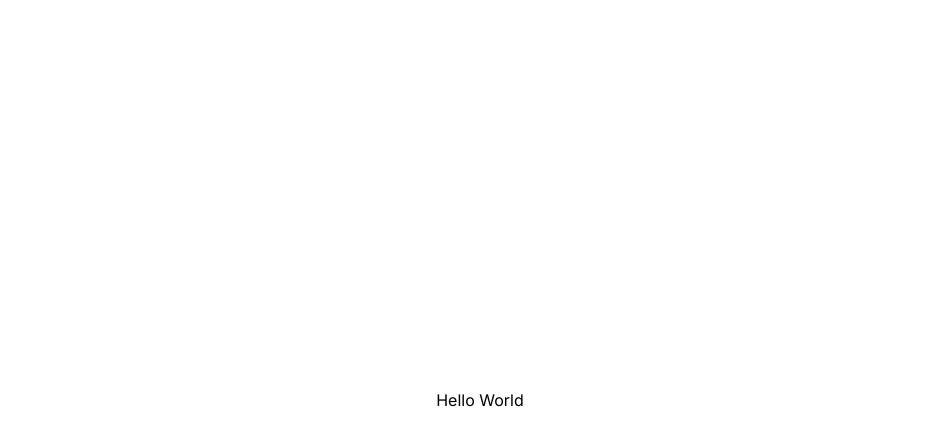
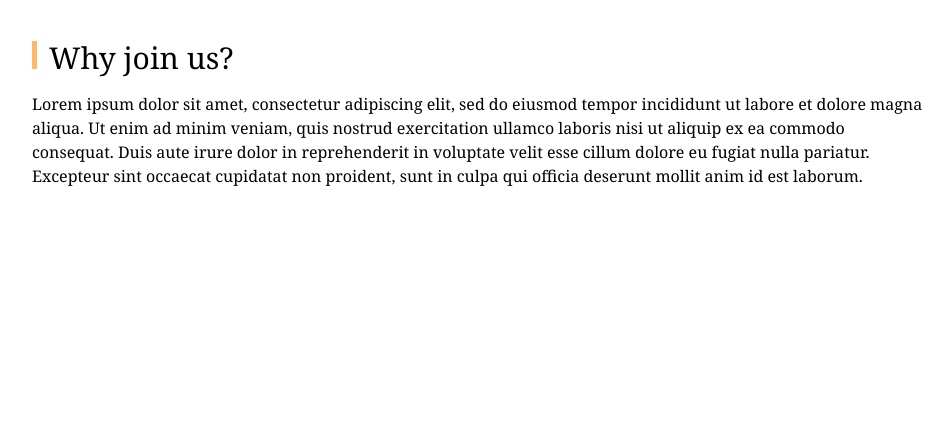
Before and after one commit to acm-ucr/tsu-website, a Next.js app: page / in a window 1280 px wide. Shown: the top 446 px of the page, without its empty margins (160-1112 px from the left). Built offline with nearby package versions, Linux system fonts and the light colour scheme.

Commit message:
added Why Join Us title with paragraph and left border

```diff
--- a/src/app/page.tsx
+++ b/src/app/page.tsx
@@ -1,7 +1,23 @@
 const Home = () => {
   return (
-    <div className="flex h-screen w-screen items-center justify-center">
-      Hello World
+    <div>
+      {/* Hello World */}
+
+      <div className="mx-auto mt-10 max-w-4xl font-serif">
+        <div className="mb-4 flex items-baseline gap-3">
+          <div className="h-7 border-l-5 border-orange-300"></div>
+          <h1 className="text-3xl">Why join us?</h1>
+        </div>
+        <p>
+          Lorem ipsum dolor sit amet, consectetur adipiscing elit, sed do
+          eiusmod tempor incididunt ut labore et dolore magna aliqua. Ut enim ad
+          minim veniam, quis nostrud exercitation ullamco laboris nisi ut
+          aliquip ex ea commodo consequat. Duis aute irure dolor in
+          reprehenderit in voluptate velit esse cillum dolore eu fugiat nulla
+          pariatur. Excepteur sint occaecat cupidatat non proident, sunt in
+          culpa qui officia deserunt mollit anim id est laborum.
+        </p>
+      </div>
     </div>
   );
 };
```
